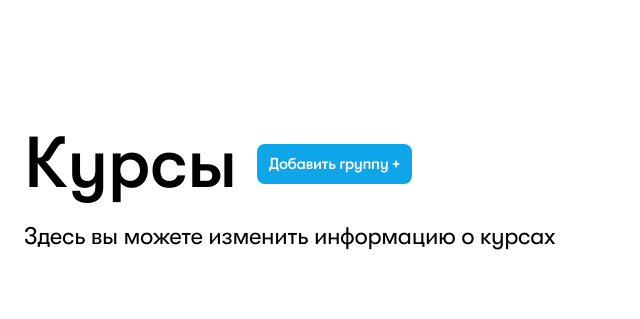
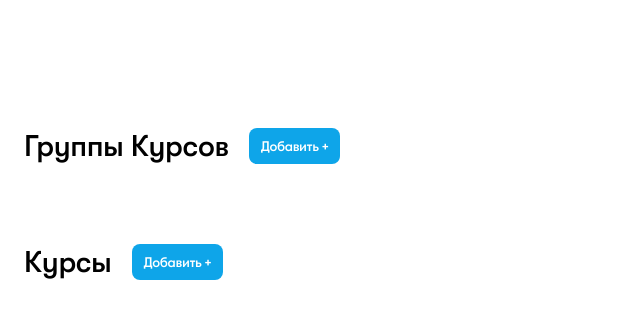
Before and after one commit to Barnacle322/cec, a Flask app: page /admin/courses in a window 1280 px wide. Shown: the part 96-415 px from the top of the page, without its empty margins (0-640 px from the left). Run offline with Flask 3, Linux system fonts and the light colour scheme; the visitor is signed in with stand-in values (Sample User, id 1); data comes from the database, SQL or seed files in the repository; data that the repository does not hold is empty.

Commit message:
💄 Many ui updates

```diff
--- a/src/project/main.py
+++ b/src/project/main.py
@@ -73,7 +73,7 @@ def index():
     random_hero = random.choice(hero_list)
     return render_template(
         "index.html",
-        courses=course_groups,
+        course_groups=course_groups,
         feedbacks=feedbacks,
         random_hero=random_hero,
     )
--- a/src/project/models.py
+++ b/src/project/models.py
@@ -117,6 +117,7 @@ class CourseGroup(db.Model):
     @staticmethod
     def delete_by_id(id: int) -> None:
         if course_group := CourseGroup.get_by_id(id):
+            print("here")
             try:
                 delete_blob_from_url(course_group.picture_url)
             except Exception:
--- a/src/project/static/css/main.css
+++ b/src/project/static/css/main.css
@@ -851,9 +851,6 @@ select {
 .mt-28 {
   margin-top: 7rem;
 }
-.mt-36 {
-  margin-top: 9rem;
-}
 .mt-4 {
   margin-top: 1rem;
 }
@@ -944,9 +941,6 @@ select {
 .max-h-32 {
   max-height: 8rem;
 }
-.max-h-72 {
-  max-height: 18rem;
-}
 .w-1\/3 {
   width: 33.333333%;
 }
@@ -1027,12 +1021,6 @@ select {
 .max-w-fit {
   max-width: -moz-fit-content;
   max-width: fit-content;
-}
-.max-w-\[\] {
-  max-width: ;
-}
-.max-w-\[40\%\] {
-  max-width: 40%;
 }
 .flex-1 {
   flex: 1 1 0%;
@@ -2092,10 +2080,6 @@ body {
     margin-top: 9rem;
   }
 
-  .sm\:flex {
-    display: flex;
-  }
-
   .sm\:size-12 {
     width: 3rem;
     height: 3rem;
@@ -2155,10 +2139,6 @@ body {
     flex-direction: row;
   }
 
-  .sm\:flex-col {
-    flex-direction: column;
-  }
-
   .sm\:p-16 {
     padding: 4rem;
   }
@@ -2201,6 +2181,11 @@ body {
     font-size: 1.25rem;
     line-height: 1.75rem;
   }
+
+  .sm\:text-lg {
+    font-size: 1.125rem;
+    line-height: 1.75rem;
+  }
 }
 
 @media (min-width: 768px) {
--- a/src/project/templates/admin/course/courses.html
+++ b/src/project/templates/admin/course/courses.html
@@ -4,58 +4,59 @@
 <main
     class="relative mt-24 flex w-full flex-col items-center justify-center overflow-x-hidden leading-normal tracking-tight"
 >
-    <section class="mt-8 flex w-full max-w-7xl flex-col justify-center px-6 sm:mt-32">
-        <article class="flex flex-col items-start justify-center">
-            <h1 class="mb-5 flex w-full items-center justify-start gap-5 text-start text-6xl font-medium sm:text-7xl">
-                Курсы
-                <a
-                    class="rounded-lg bg-sky-500 px-3 py-2 text-base text-white hover:bg-sky-400"
-                    href="/admin/course_group/add"
-                    >Добавить группу +</a
-                >
-            </h1>
-            <p class="text-xl sm:text-2xl">Здесь вы можете изменить информацию о курсах</p>
-        </article>
+    <section class="flex w-full max-w-7xl flex-col items-center justify-center gap-2 px-6 pb-3 mt-8 sm:mt-32">
+        <h1 class="flex w-full items-center justify-start gap-5 text-start text-xl font-medium sm:text-3xl">
+            Группы Курсов
+            <a
+                class="rounded-lg bg-sky-500 px-3 py-2 text-sm text-white hover:bg-sky-400"
+                href="/admin/course_group/add"
+                >Добавить +</a
+            >
+        </h1>
+
+        <div
+            class="w-full flex-wrap items-center justify-center gap-8 grid lg:grid-cols-3 sm:grid-cols-2 grid-cols-1 mt-5"
+        >
+            {% for course_group, courses in course_dict.items() %}
+            <div class="group flex w-full h-full flex-col border gap-3 rounded-3xl overflow-hidden items-center">
+                <div class="min-h-1/2 aspect-video">
+                    <img class="aspect-video object-cover" src="{{ course_group.picture_url }}" />
+                </div>
+                <div class="flex flex-col items-center gap-3 text-center p-5 h-full">
+                    <span class="font-bold text-2xl">{{ course_group.name }}</span>
+                    <p class="text-gray-500">{{ course_group.description }}</p>
+                    <a href="/courses?course_group={{ course_group.link }}" class="underline"
+                        >/courses?course_group={{ course_group.link }}</a
+                    >
+                </div>
+                <div class="flex w-full items-center justify-evenly mb-6">
+                    <a
+                        class="rounded-lg bg-sky-500 px-5 py-2 text-white hover:bg-sky-400"
+                        href="/admin/course_group/edit/{{ course_group.id }}"
+                        >Редактировать</a
+                    >
+                </div>
+            </div>
+            {% endfor %}
+        </div>
     </section>
-
-    <section class="mb-36 flex w-full max-w-7xl flex-col items-center justify-center gap-2 px-6 pb-3">
-        {% for course_group, courses in course_dict.items() %}
-        <div class="flex-colsm:mt-20 mt-10 flex w-full flex-col">
-            <h2
-                class="mb-5 flex w-full items-baseline justify-start gap-5 hyphens-auto break-words text-4xl font-medium hover:text-gray-800 sm:text-5xl"
+    <section class="mb-36 flex w-full max-w-7xl flex-col items-center justify-center gap-2 px-6 pb-3 mt-10">
+        <h1 class="flex w-full items-center justify-start gap-5 text-start text-xl font-medium sm:text-3xl">
+            Курсы
+            <a class="rounded-lg bg-sky-500 px-3 py-2 text-sm text-white hover:bg-sky-400" href="/admin/course/add"
+                >Добавить +</a
             >
-                <a class="underline" href="/admin/course_group/edit/{{ course_group.id }}">{{ course_group.name }}</a>
-                <a
-                    class="min-w-fit break-normal rounded-lg bg-sky-500 px-3 py-2 text-base text-white hover:bg-sky-400"
-                    href="/admin/course/add?course_group_id={{ course_group.id }}"
-                    >Курс +</a
-                >
-            </h2>
-
-            <p class="mb-5 flex w-full items-center justify-start gap-5 text-xl sm:text-2xl">
-                {{ course_group.description }}
-            </p>
-            <!-- <img
-                class="max-h-32 object-contain object-left rounded-md w-min"
-                src="{{ course_group.picture_url }}"
-                alt=""
-            /> -->
-        </div>
-
-        <div class="mt-5 grid grid-cols-1 gap-5 sm:grid-cols-2 lg:grid-cols-3">
-            {% for course in courses %}
-            <article
-                class="flex flex-col items-center justify-center gap-3 rounded-xl p-6 shadow-[rgba(0,_0,_0,_0.24)_0px_3px_8px]"
-            >
-                <img class="rounded-xl bg-gray-200 object-cover" src="{{ course.picture_url }}" alt="" />
-                <div class="flex w-full flex-col gap-1">
-                    <h3 class="text-2xl font-semibold sm:text-3xl">{{ course.name }}</h3>
-                    <p class="text-lg">{{ course.description }}</p>
-                </div>
+        </h1>
+        <div class="grid grid-cols-1 gap-5 sm:grid-cols-2 lg:grid-cols-3">
+            {% for course_group, courses in course_dict.items() %} {% for course in courses %}
+            <article class="flex flex-col gap-3 rounded-xl bg-white p-9">
+                <img class="rounded-lg" src="{{ course.picture_url }}" alt="" />
+                <h2 class="text-3xl font-medium">{{ course.name }}</h2>
+                <p class="text-lg">{{ course.description }}</p>
                 <form
                     action="/admin/course/delete/{{ course.id }}"
                     method="POST"
-                    onsubmit="return confirm('Вы уверены, что хотите удалить этого учителя?');"
+                    onsubmit="return confirm('Вы уверены, что хотите удалить этот элемент?');"
                     class="flex w-full items-center justify-evenly"
                 >
                     <a
@@ -66,9 +67,8 @@
                     <button type="submit" class="text-red-500 hover:text-red-600">Удалить</button>
                 </form>
             </article>
-            {% endfor %}
+            {% endfor %} {% endfor %}
         </div>
-        {% endfor %}
     </section>
 </main>
 {% endblock %}
```
Also changed, not shown: src/project/templates/admin/course/edit_course.html (+4 -4 lines), src/project/templates/admin/people/people.html (+4 -10 lines), src/project/templates/index.html (+5 -6 lines), src/project/views/course.py (+7 -2 lines), 2 other files.
